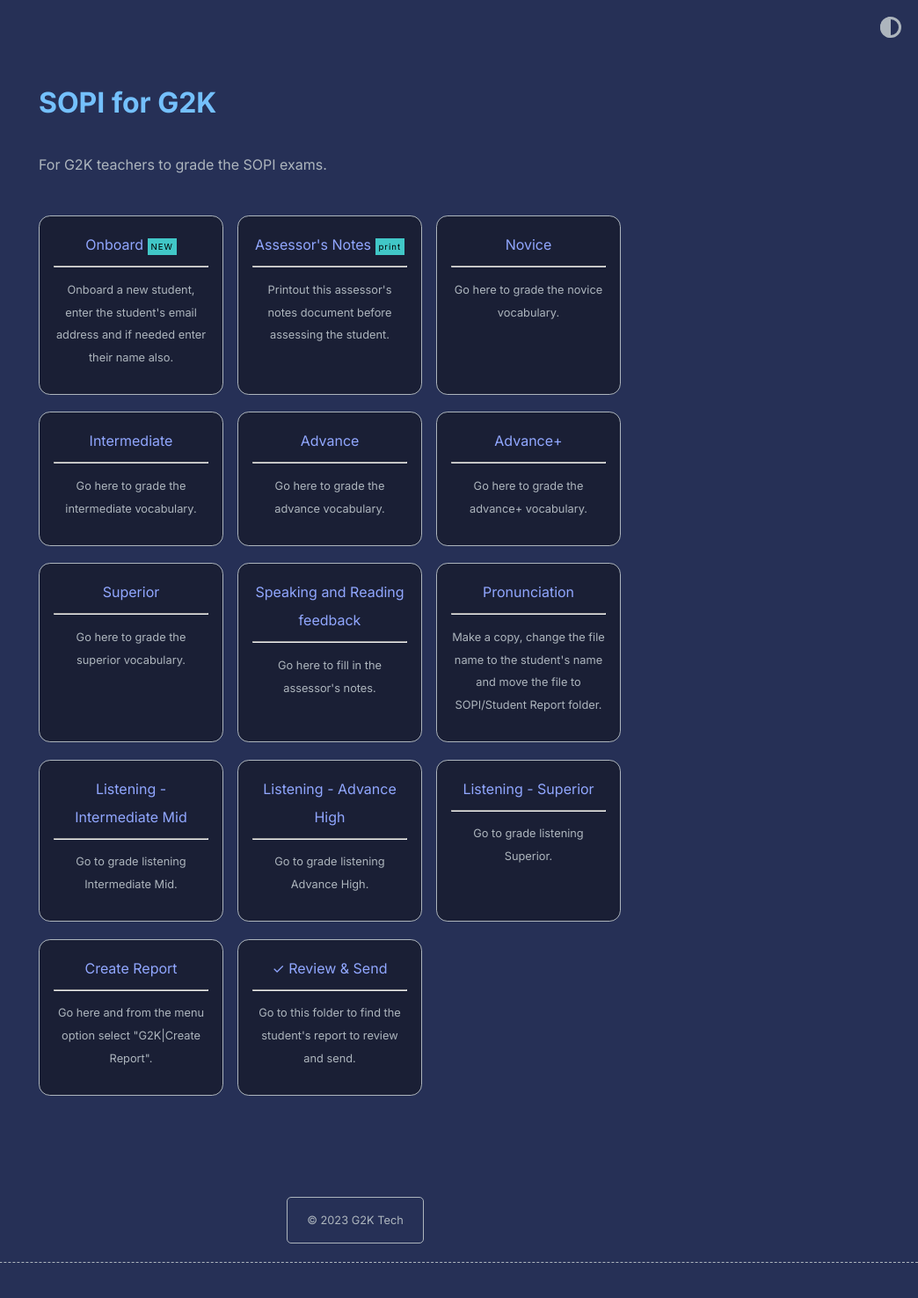
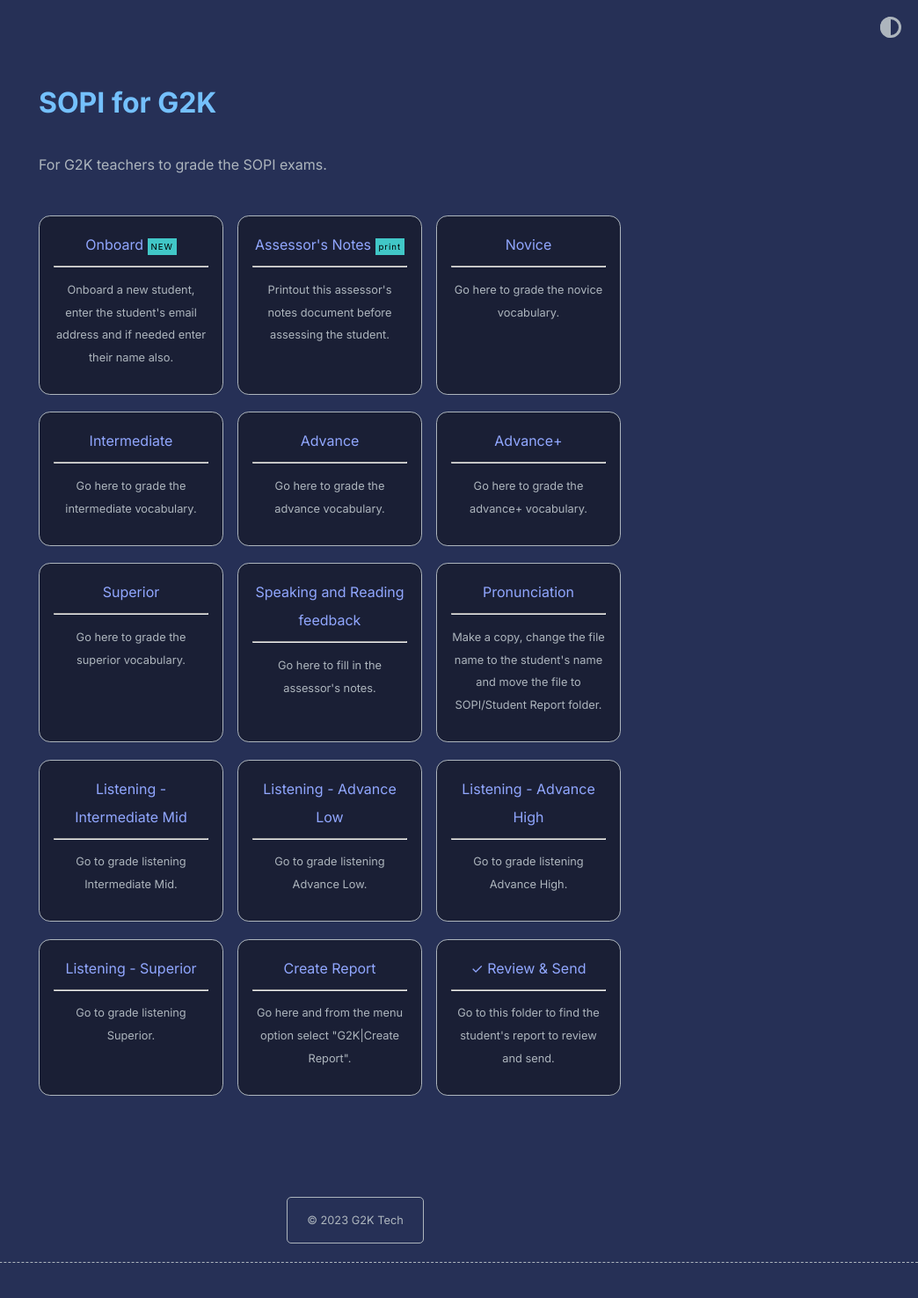
Before and after one commit to tech-g2k/SOPI, a Jekyll site: the page built from index.md, in a window 1280 px wide. Shown: the whole page at 88% size, without its empty margins (236-1280 px from the left). Built offline with Jekyll 4.4.1, drawn with Linux system fonts in a browser that asks for light colours.

Commit message:
Add new listening exam for Advance Low

```diff
--- a/_data/home.yml
+++ b/_data/home.yml
@@ -50,6 +50,10 @@ sopi_entries:
   - title: Listening - Intermediate Mid
     url: forms/d/1tnx8GsaSSLSjGXxZgHCMvSdz_pAs7c8P6__baC41Kks/edit#response=ACYDBNjwLBkpN00QfPodzcp39A56Nz9MO-Yx6gmLI_ue5MUnySpOSH9CyXUqVxQRxg
     desc: Go to grade listening Intermediate Mid.
+
+  - title: Listening - Advance Low
+    url: forms/d/1KeEpg-a60F4iwJrnVR9qaWvNf-NxlTEJQKifknGHieY/edit#response=ACYDBNhHr5ZplIVQr4XQOL3jwD36nGunwYDTiRC2lumoteJdKeyjnXmkeY1Vjbl-jg
+    desc: Go to grade listening Advance Low.
 
   - title: Listening - Advance High
     url: forms/d/1NOzH589Xw5POY9CDc4528WtVmbRWi0_9k-sKenPDk6M/edit#response=ACYDBNiULrGEMnfO8VAa272GMxZgqObeQ0R-78rr4EDxGatE5coLuNKtZU0dda6k2Q
```
